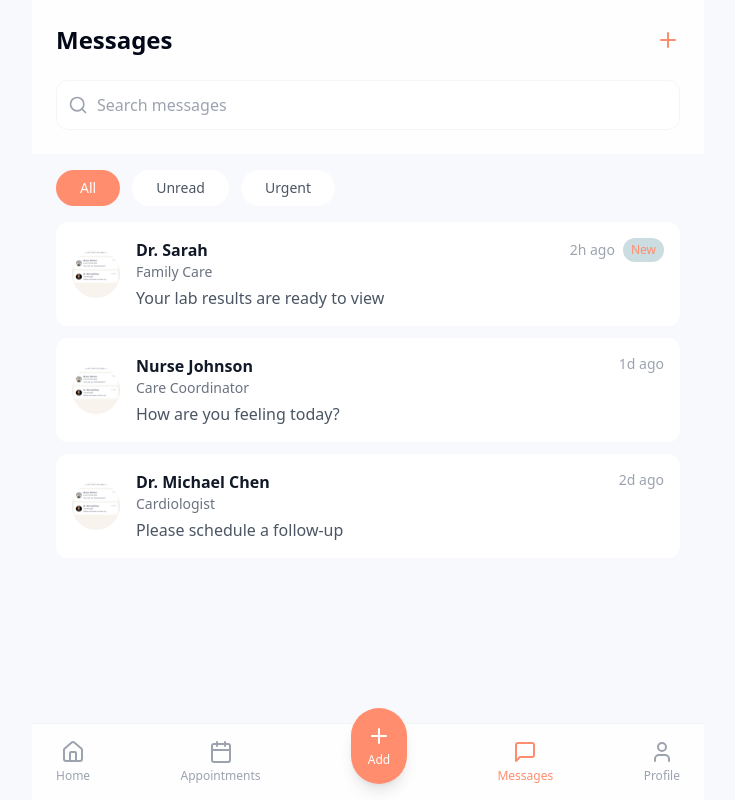
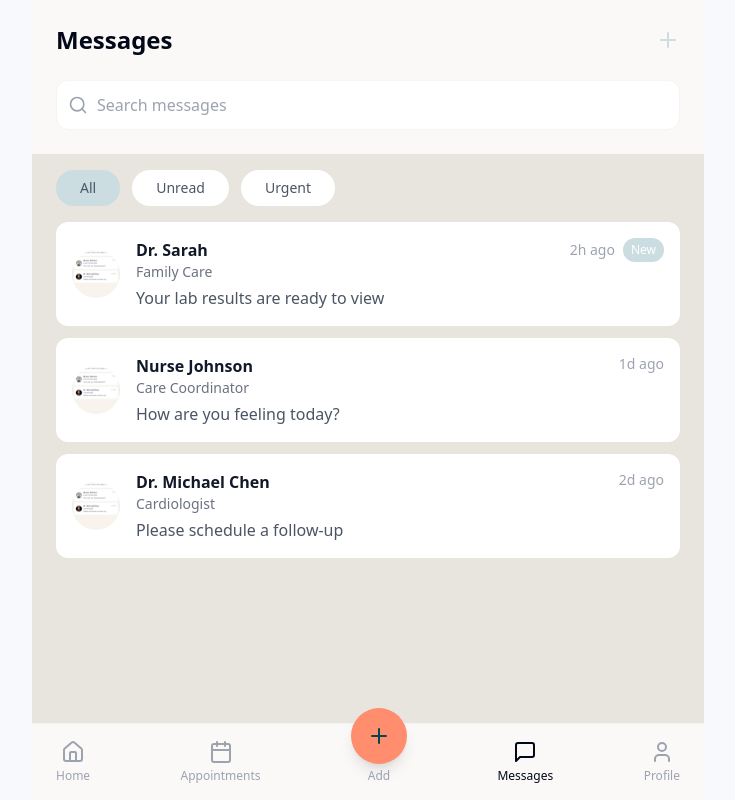
Before and after one commit to biolapp/pp-messages, a React (Vite) app: page / in a window 1280 px wide. Shown: the whole page, without its empty margins (272-1007 px from the left). Built offline with nearby package versions, Linux system fonts and the light colour scheme.

Commit message:
Update UI colors and styles
This commit updates several UI colors and styles throughout the application, including:

- Notification badges
- Top right plus icon
- Bottom navigation bar icons and active states
- Background colors
- Message ribbon color

```diff
--- a/src/pages/Index.tsx
+++ b/src/pages/Index.tsx
@@ -79,12 +79,12 @@ const Index = () => {
   });
 
   return (
-    <div className="max-w-2xl mx-auto h-screen bg-[#F8F9FC] flex flex-col">
+    <div className="max-w-2xl mx-auto h-screen bg-[#E8E5DF] flex flex-col">
       {/* Header */}
-      <div className="p-6 glass-effect sticky top-0 z-10">
+      <div className="p-6 bg-[#FBF9F8] sticky top-0 z-10">
         <div className="flex justify-between items-center mb-6">
           <h1 className="text-2xl font-semibold">Messages</h1>
-          <button className="text-[#FF8D6E] hover:opacity-80 transition-opacity">
+          <button className="text-[#CBDDE0] hover:opacity-80 transition-opacity">
             <Plus size={24} />
           </button>
         </div>
@@ -108,7 +108,9 @@ const Index = () => {
             onClick={() => setFilter(filterType as FilterType)}
             className={cn(
               "px-6 py-2 rounded-full text-sm font-medium transition-all",
-              filter === filterType
+              filterType === "all"
+                ? "bg-[#CBDDE0] text-gray-600"
+                : filter === filterType
                 ? "bg-[#FF8D6E] text-white"
                 : "bg-white text-gray-600 hover:bg-gray-50"
             )}
@@ -143,7 +145,7 @@ const Index = () => {
                   <div className="flex items-center gap-2">
                     <span className="text-sm text-gray-400">{msg.timestamp}</span>
                     {msg.isNew && (
-                      <span className="px-2 py-1 text-xs font-medium bg-[#CBDDE0] text-[#FF8D6E] rounded-full">
+                      <span className="px-2 py-1 text-xs font-medium bg-[#CBDDE0] text-white rounded-full">
                         New
                       </span>
                     )}
@@ -157,19 +159,21 @@ const Index = () => {
       </div>
 
       {/* Bottom Navigation */}
-      <div className="glass-effect border-t border-gray-100">
+      <div className="bg-[#FBF9F8] border-t border-gray-100">
         <div className="max-w-2xl mx-auto px-6 py-4 flex justify-between items-center">
           <NavButton icon={<Home size={24} />} label="Home" />
           <NavButton icon={<Calendar size={24} />} label="Appointments" />
-          <NavButton
-            icon={<Plus size={24} />}
-            label="Add"
-            className="bg-[#FF8D6E] text-white rounded-full p-4 -mt-8 shadow-lg hover:shadow-xl transition-all"
-          />
+          <button className="flex flex-col items-center">
+            <div className="bg-[#FF8D6E] text-[#004852] rounded-full p-4 -mt-8 shadow-lg hover:shadow-xl transition-all">
+              <Plus size={24} />
+            </div>
+            <span className="text-xs font-medium mt-1 text-gray-400">Add</span>
+          </button>
           <NavButton
             icon={<MessageSquare size={24} />}
             label="Messages"
             isActive
+            activeColor="#417E86"
           />
           <NavButton icon={<User size={24} />} label="Profile" />
         </div>
@@ -183,16 +187,18 @@ const NavButton = ({
   label,
   isActive = false,
   className,
+  activeColor = "#FF8D6E"
 }: {
   icon: React.ReactNode;
   label: string;
   isActive?: boolean;
   className?: string;
+  activeColor?: string;
 }) => (
   <button
     className={cn(
       "flex flex-col items-center gap-1",
-      isActive ? "text-[#FF8D6E]" : "text-gray-400",
+      isActive ? `text-[${activeColor}]` : "text-gray-400",
       className
     )}
   >
```
